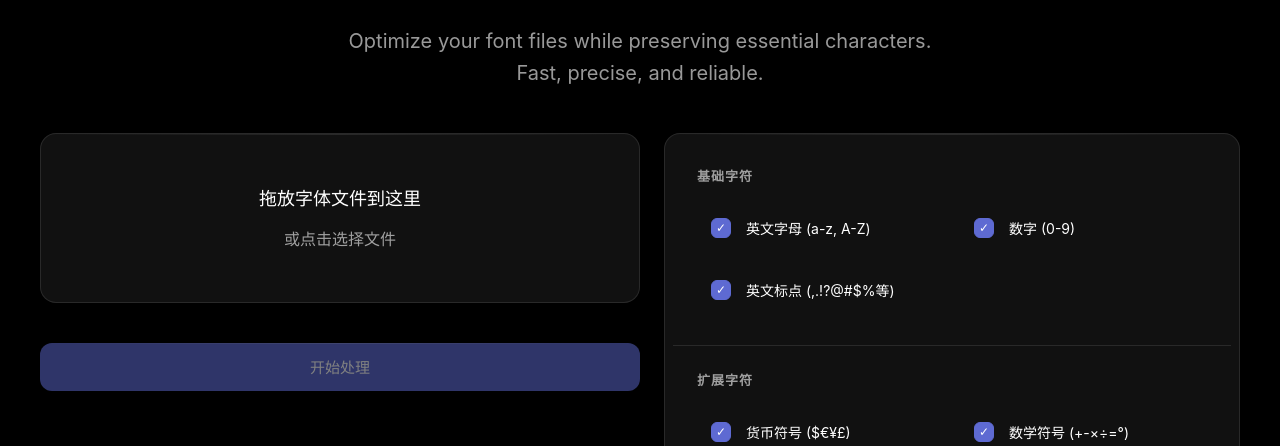
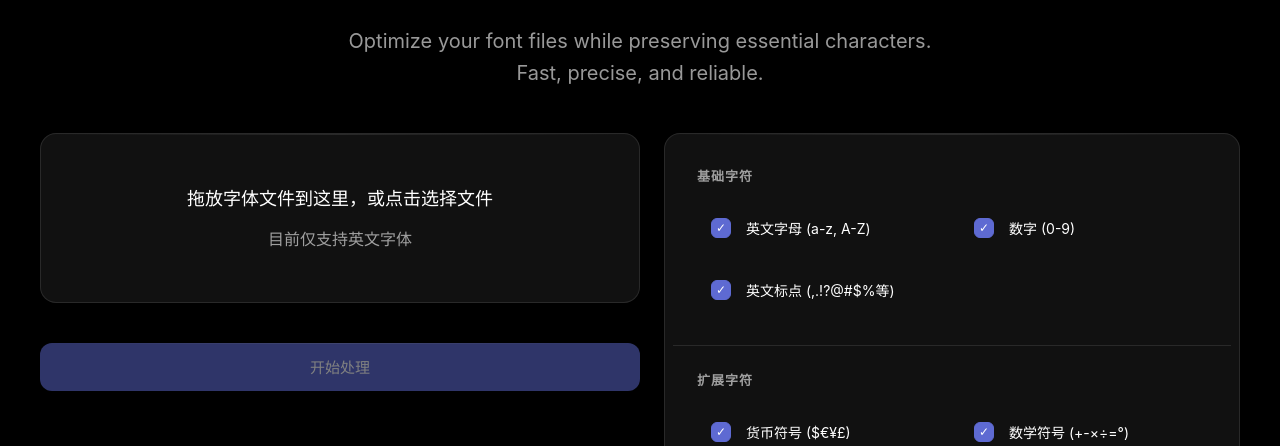
Before and after one commit to PladyChan/font-subsetter-web, a Flask app: page / in a window 1280 px wide. Shown: the part 196-642 px from the top of the page. Run offline with Flask 2, Linux system fonts and the light colour scheme.

Commit message:
修改拖放提示词 仅支持英文字体

```diff
--- a/templates/index.html
+++ b/templates/index.html
@@ -541,8 +541,8 @@
         <div class="left-panel">
             <div class="upload-area" id="drop-area">
                 <input type="file" id="file-input" accept=".ttf,.otf,.woff,.woff2,.eot" multiple style="display: none;">
-                <p style="font-size: 18px; margin-bottom: 8px;">拖放字体文件到这里</p>
-                <p style="color: var(--text-secondary);">或点击选择文件</p>
+                <p style="font-size: 18px; margin-bottom: 8px;">拖放字体文件到这里，或点击选择文件</p>
+                <p style="color: var(--text-secondary);">目前仅支持英文字体</p>
                 <div class="file-list" id="file-list"></div>
             </div>
 
```
